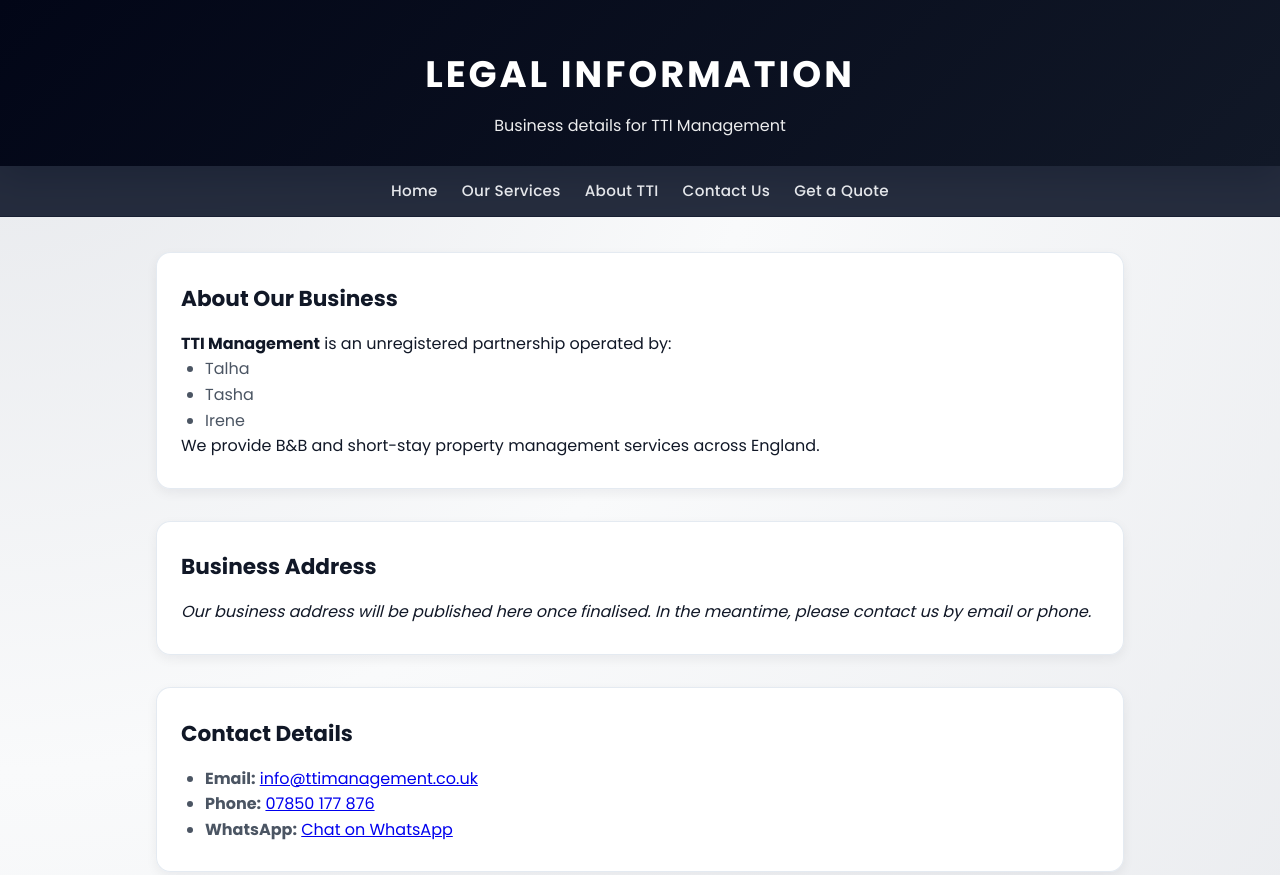
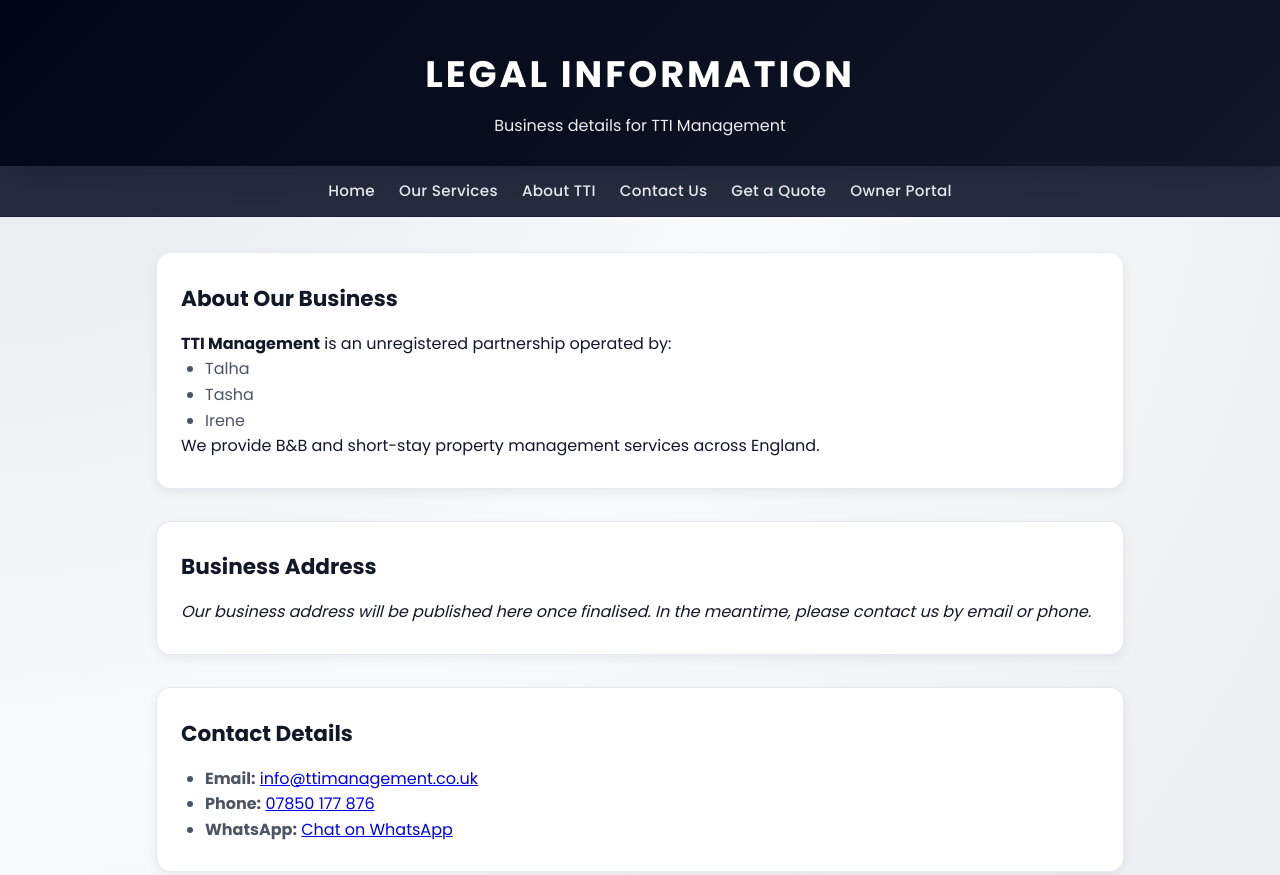
Before and after one commit to tashaingle/tti-team.github.io, a plain HTML site: page legal.html in a window 1280 px wide. Shown: the top 875 px of the page. Drawn offline with Linux system fonts and the light colour scheme.

Commit message:
Update legal.html

```diff
--- a/legal.html
+++ b/legal.html
@@ -23,6 +23,7 @@
     <a href="about.html">About TTI</a>
     <a href="contact.html">Contact Us</a>
     <a href="quote.html">Get a Quote</a>
+    <a href="owner-portal.html">Owner Portal</a>
   </nav>
 
   <main>
```
